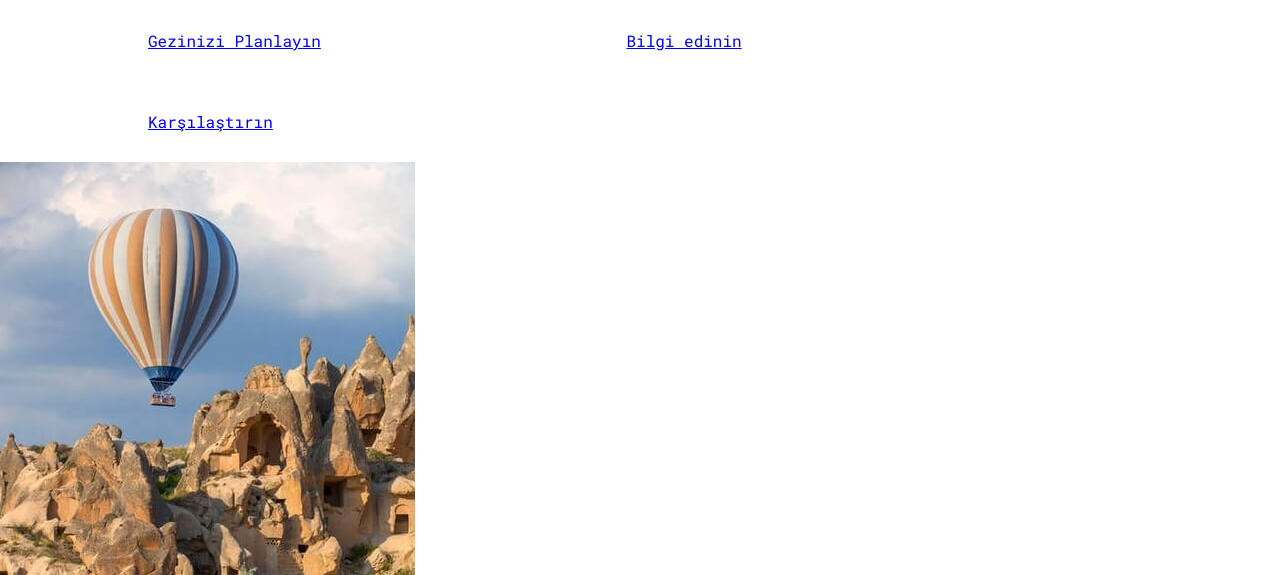
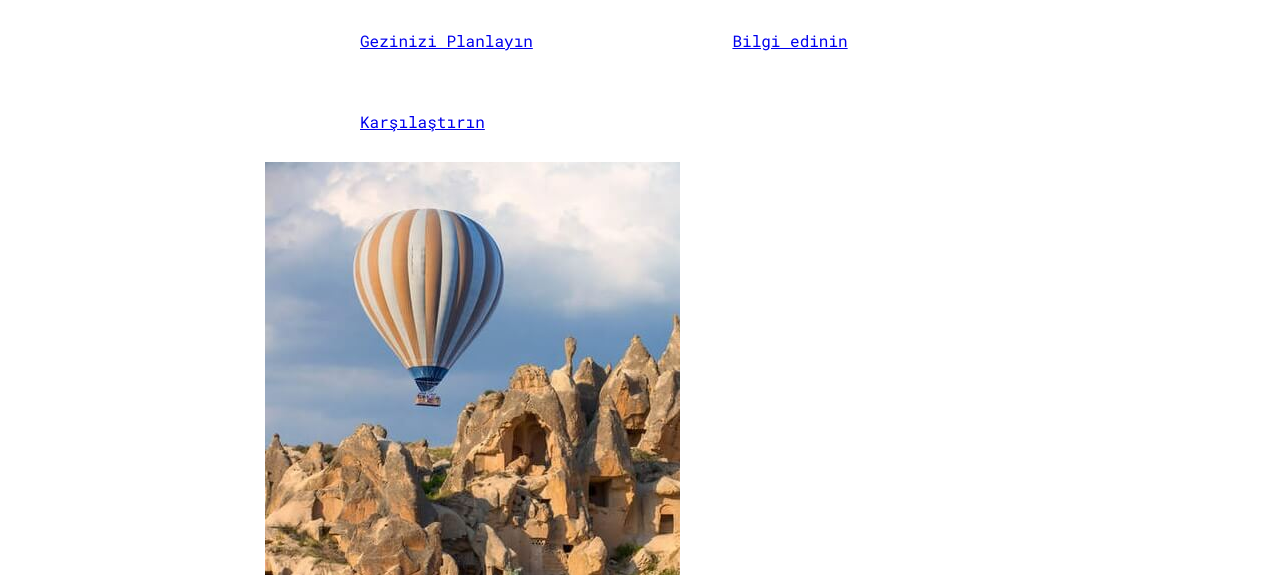
Before and after one commit to yavuzs-cakmak/KapadokyaGeziniPlanla, a website built with Vite: page index.html in a window 1280 px wide. Shown: the top 575 px of the page. Built offline with nearby package versions, Linux system fonts and the light colour scheme; a web font is replaced by a local one.

Commit message:
updates1

```diff
--- a/index.css
+++ b/index.css
@@ -1,14 +1,15 @@
 /* css-1. sayfanın kenarlarında boşluklar var. bunları yok edelim ve sayfadaki default font'u 'Roboto Mono' yapalım */
-* {
-  margin: 0;
+
+body{
+   margin: 0;
   padding: 0;
-  box-sizing: border-box;
-}
-body{
-  font-family: "Roboto Mono" , monospace;
+  font-family: "Roboto Mono";
 }
 /* css-2. container isimli class için genişliği 750px ayarlayalım ortalamak için dış boşlukları '0 auto' ayarlayalım.!*/
-
+.container {
+  max-width: 750px;
+  margin: 0 auto;
+}
 /* css-3.  nav a için;
   genişlik %18 olsun,
   yükseklik %3 olsun.
```
